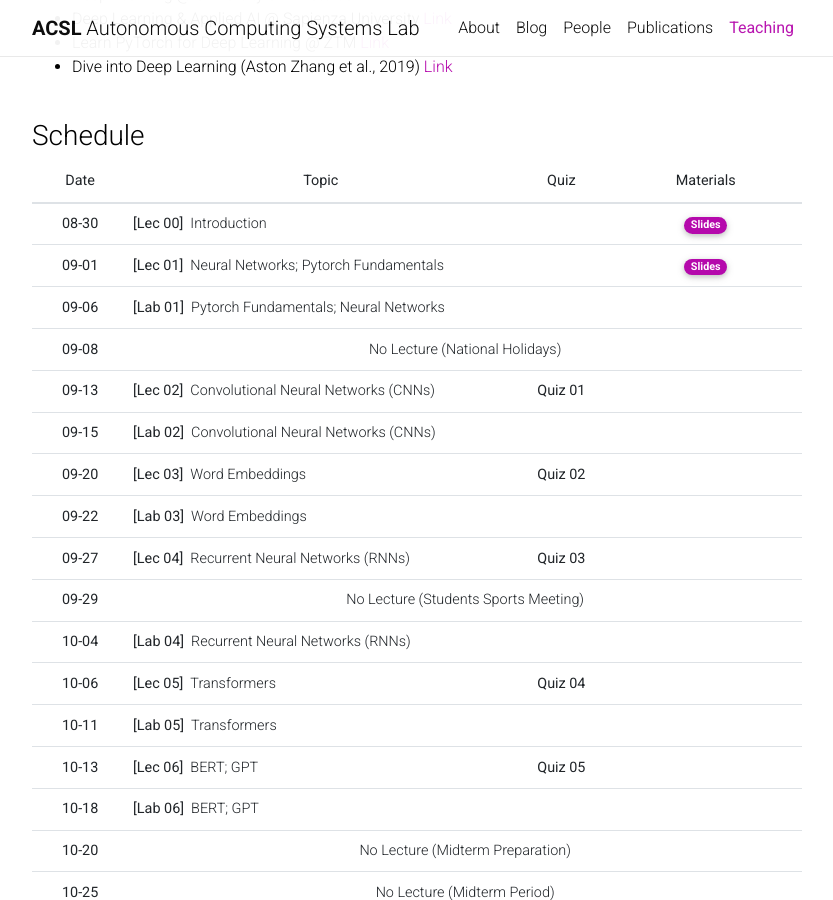
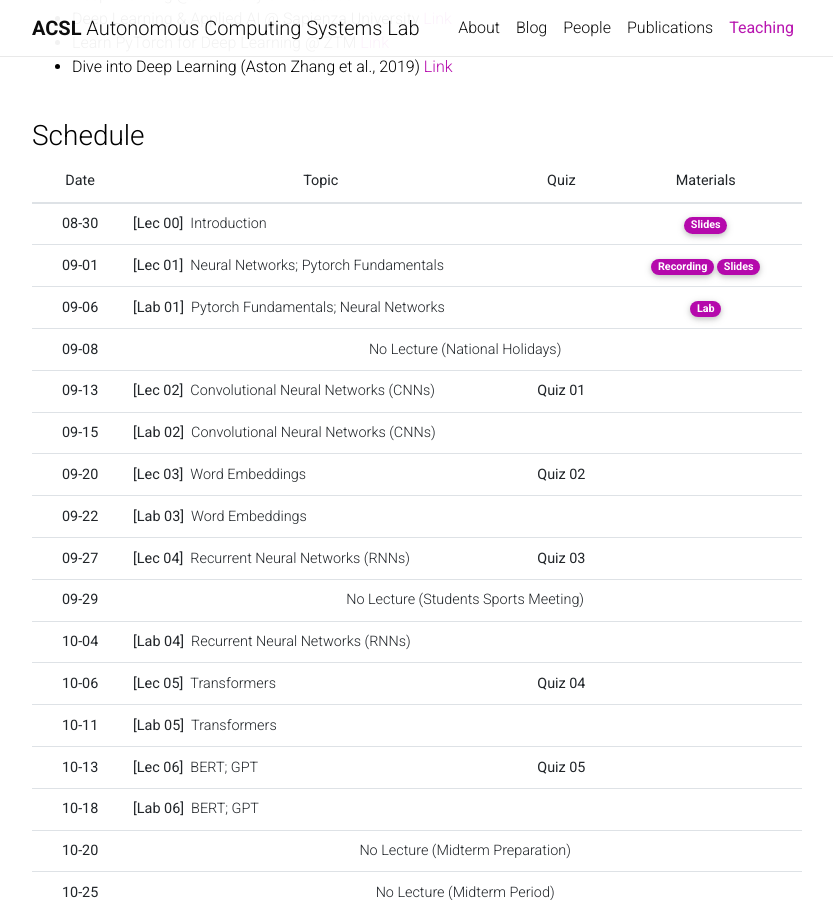
Before and after one commit to Uehwan/Uehwan.github.io, a Jekyll site: the page built from _teaching/aiexplab22fall.md, in a window 1280 px wide and 900 px high, scrolled down 791 px. Shown: the whole window, without its empty margins (223-1056 px from the left). Built offline with Jekyll 4.4.1, drawn with Linux system fonts in a browser that asks for light colours; nearby versions of some CDN libraries; comment, search, counter and statistics services are not loaded; a style sheet for code colours, icons or effects is not loaded.

Commit message:
lec01 video / lab01

```diff
--- a/_teaching/aiexplab22fall.md
+++ b/_teaching/aiexplab22fall.md
@@ -59,7 +59,7 @@ This course will showcase various methods in machine learning and deep learning.
       <td class="text-left"><b>[Lec 01]</b> &nbsp;Neural Networks; Pytorch Fundamentals</td>
       <td></td>
       <td>
-        <!--a href="#" target="_blank" class="badge badge-pill" style="background-color:#B509AC;">Recording</a-->
+        <a href="https://youtu.be/aQZvt98cgKw" target="_blank" class="badge badge-pill" style="background-color:#B509AC;">Recording</a>
         <a href="https://docs.google.com/presentation/d/1OK9RSY6LbabCUANfa1elqQO6Y07NdvFri2Oo0cOvMUM/edit?usp=sharing" target="_blank" class="badge badge-pill" style="background-color:#B509AC;">Slides</a>
       </td>
     </tr>
@@ -68,7 +68,7 @@ This course will showcase various methods in machine learning and deep learning.
       <td class="text-left"><b>[Lab 01]</b> &nbsp;Pytorch Fundamentals; Neural Networks</td>
       <td></td>
       <td>
-        <!--a href="#" target="_blank" class="badge badge-pill" style="background-color:#B509AC;">Recording</a-->
+        <a href="https://colab.research.google.com/drive/1nQM5Fbladmo_XUTWz8MRyNqsQ1n5N0j8?usp=sharing" target="_blank" class="badge badge-pill" style="background-color:#B509AC;">Lab</a>
         <!--a href="#" target="_blank" class="badge badge-pill" style="background-color:#B509AC;">Slides</a-->
       </td>
     </tr>
```
